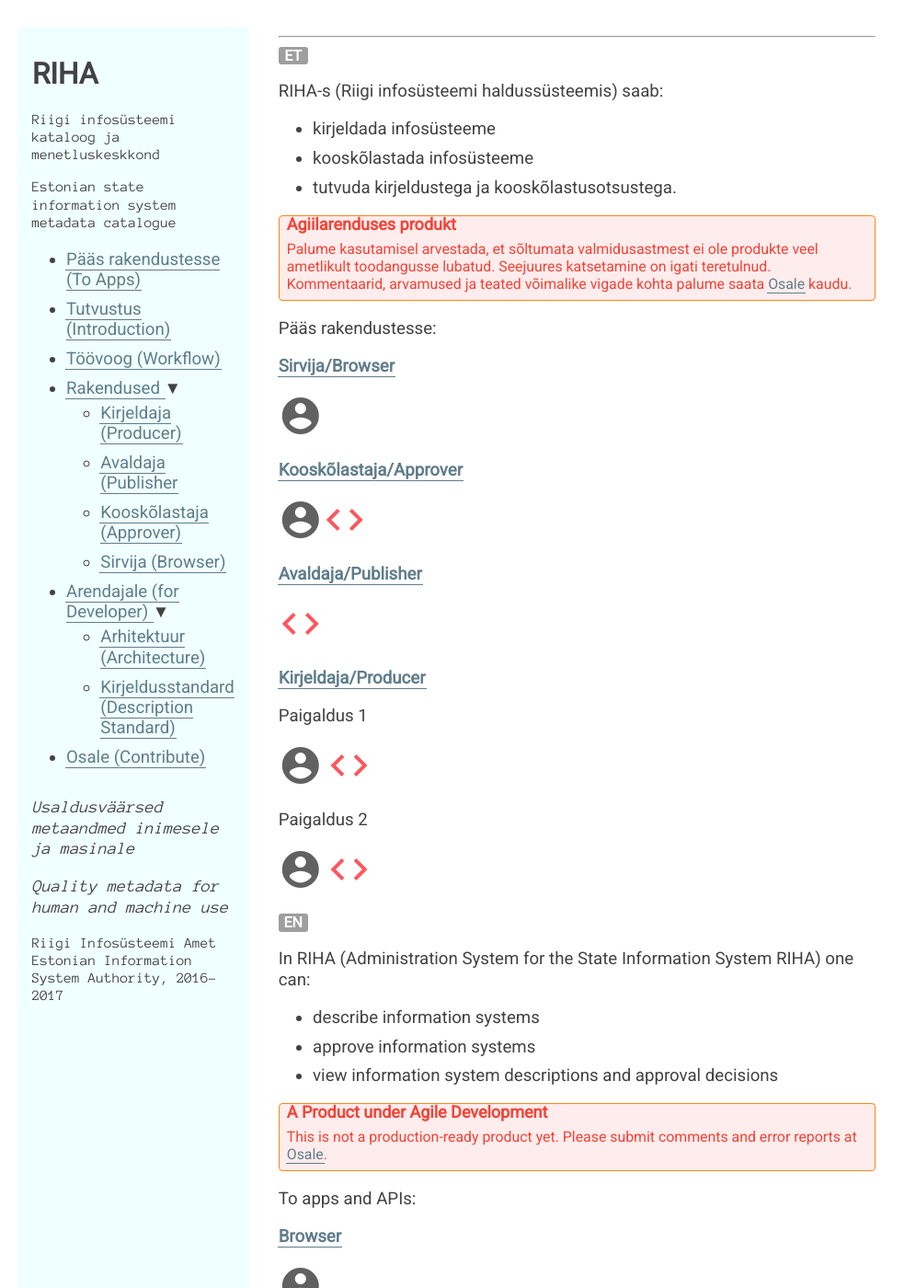
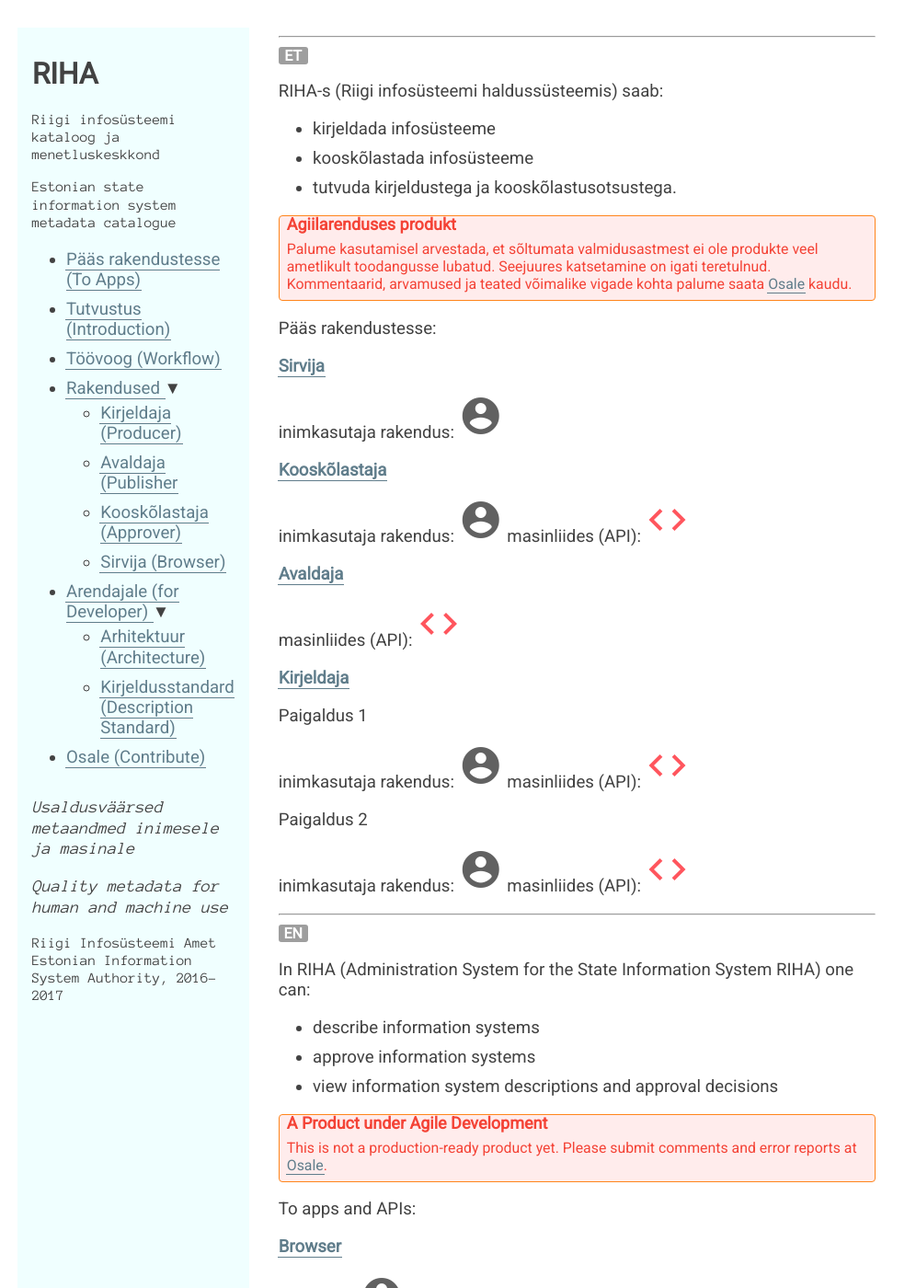
Before and after one commit to e-gov/RIHA-Index, a Jekyll site: the page built from index.md, in a window 1280 px wide and 1400 px high. Shown: the whole window at 92% size, without its empty margins (0-996 px from the left). Built offline with Jekyll 4.4.1, drawn with Linux system fonts in a browser that asks for light colours; some of the changed text lies outside the part shown.

Commit message:
Update index.md

```diff
--- a/index.md
+++ b/index.md
@@ -24,29 +24,32 @@ RIHA-s (Riigi infosüsteemi haldussüsteemis) saab:
 
 Pääs rakendustesse:
 
-## [Sirvija/Browser](Sirvija)
+## [Sirvija](Sirvija)
 
-<a href='http://ec2-35-160-53-79.us-west-2.compute.amazonaws.com:8082/' style='border-bottom: none !important;'><i class="material-icons ikoon" style='color: #616161; font-size: 48px;'>account_circle</i></a>
+inimkasutaja rakendus: <a href='http://ec2-35-160-53-79.us-west-2.compute.amazonaws.com:8082/' style='border-bottom: none !important;'><i class="material-icons ikoon" style='color: #616161; font-size: 48px;'>account_circle</i></a>
 
-## [Kooskõlastaja/Approver](Kooskolastaja)
+## [Kooskõlastaja](Kooskolastaja)
 
-<a href='http://ec2-35-160-53-79.us-west-2.compute.amazonaws.com:8080/' style='border-bottom: none !important;'><i class="material-icons ikoon" style='color: #616161; font-size: 48px;'>account_circle</i></a><a href='http://ec2-35-160-53-79.us-west-2.compute.amazonaws.com:8080/approvals' style='border-bottom: none !important;'><i class="material-icons ikoon" style='color: #FF555D; font-size: 48px;'>code</i></a>
+inimkasutaja rakendus: <a href='http://ec2-35-160-53-79.us-west-2.compute.amazonaws.com:8080/' style='border-bottom: none !important;'><i class="material-icons ikoon" style='color: #616161; font-size: 48px;'>account_circle</i></a>
+masinliides (API): <a href='http://ec2-35-160-53-79.us-west-2.compute.amazonaws.com:8080/approvals' style='border-bottom: none !important;'><i class="material-icons ikoon" style='color: #FF555D; font-size: 48px;'>code</i></a>
 
-## [Avaldaja/Publisher](Avaldaja)
+## [Avaldaja](Avaldaja)
 
-<a href='http://ec2-35-160-53-79.us-west-2.compute.amazonaws.com:8081/systems.json' style='border-bottom: none !important;'><i class="material-icons ikoon" style='color: #FF555D; font-size: 48px;'>code</i></a>
+masinliides (API): <a href='http://ec2-35-160-53-79.us-west-2.compute.amazonaws.com:8081/systems.json' style='border-bottom: none !important;'><i class="material-icons ikoon" style='color: #FF555D; font-size: 48px;'>code</i></a>
 
-## [Kirjeldaja/Producer](Kirjeldaja)
+## [Kirjeldaja](Kirjeldaja)
 
 Paigaldus 1
 
-<a href='http://ec2-35-160-53-79.us-west-2.compute.amazonaws.com:8083' style='border-bottom: none !important;'><i class="material-icons ikoon" style='color: #616161; font-size: 48px;'>account_circle</i></a>
-<a href='http://ec2-35-160-53-79.us-west-2.compute.amazonaws.com:8083/systems.json' style='border-bottom: none !important;'><i class="material-icons ikoon" style='color: #FF555D; font-size: 48px;'>code</i></a>
+inimkasutaja rakendus: <a href='http://ec2-35-160-53-79.us-west-2.compute.amazonaws.com:8083' style='border-bottom: none !important;'><i class="material-icons ikoon" style='color: #616161; font-size: 48px;'>account_circle</i></a>
+masinliides (API): <a href='http://ec2-35-160-53-79.us-west-2.compute.amazonaws.com:8083/systems.json' style='border-bottom: none !important;'><i class="material-icons ikoon" style='color: #FF555D; font-size: 48px;'>code</i></a>
 
 Paigaldus 2
 
-<a href='http://ec2-35-160-53-79.us-west-2.compute.amazonaws.com:8084' style='border-bottom: none !important;'><i class="material-icons ikoon" style='color: #616161; font-size: 48px;'>account_circle</i></a>
-<a href='http://ec2-35-160-53-79.us-west-2.compute.amazonaws.com:8084/systems.json' style='border-bottom: none !important;'><i class="material-icons ikoon" style='color: #FF555D; font-size: 48px;'>code</i></a>
+inimkasutaja rakendus: <a href='http://ec2-35-160-53-79.us-west-2.compute.amazonaws.com:8084' style='border-bottom: none !important;'><i class="material-icons ikoon" style='color: #616161; font-size: 48px;'>account_circle</i></a>
+masinliides (API): <a href='http://ec2-35-160-53-79.us-west-2.compute.amazonaws.com:8084/systems.json' style='border-bottom: none !important;'><i class="material-icons ikoon" style='color: #FF555D; font-size: 48px;'>code</i></a>
+
+---
 
 {% include EN.html %}
 
@@ -67,24 +70,25 @@ To apps and APIs:
 
 ## [Browser](Sirvija)
 
-<a href='http://ec2-35-160-53-79.us-west-2.compute.amazonaws.com:8082/' style='border-bottom: none !important;'><i class="material-icons ikoon" style='color: #616161; font-size: 48px;'>account_circle</i></a>
+human UI: <a href='http://ec2-35-160-53-79.us-west-2.compute.amazonaws.com:8082/' style='border-bottom: none !important;'><i class="material-icons ikoon" style='color: #616161; font-size: 48px;'>account_circle</i></a>
 
 ## [Approver](Kooskolastaja)
 
-<a href='http://ec2-35-160-53-79.us-west-2.compute.amazonaws.com:8080/' style='border-bottom: none !important;'><i class="material-icons ikoon" style='color: #616161; font-size: 48px;'>account_circle</i></a><a href='http://ec2-35-160-53-79.us-west-2.compute.amazonaws.com:8080/approvals' style='border-bottom: none !important;'><i class="material-icons ikoon" style='color: #FF555D; font-size: 48px;'>code</i></a>
+human UI: <a href='http://ec2-35-160-53-79.us-west-2.compute.amazonaws.com:8080/' style='border-bottom: none !important;'><i class="material-icons ikoon" style='color: #616161; font-size: 48px;'>account_circle</i></a>
+API: <a href='http://ec2-35-160-53-79.us-west-2.compute.amazonaws.com:8080/approvals' style='border-bottom: none !important;'><i class="material-icons ikoon" style='color: #FF555D; font-size: 48px;'>code</i></a>
 
 ## [Publisher](Avaldaja)
 
-<a href='http://ec2-35-160-53-79.us-west-2.compute.amazonaws.com:8081/systems.json' style='border-bottom: none !important;'><i class="material-icons ikoon" style='color: #FF555D; font-size: 48px;'>code</i></a>
+API: <a href='http://ec2-35-160-53-79.us-west-2.compute.amazonaws.com:8081/systems.json' style='border-bottom: none !important;'><i class="material-icons ikoon" style='color: #FF555D; font-size: 48px;'>code</i></a>
 
 ## [Producer](Kirjeldaja)
 
 Instance 1
 
-<a href='http://ec2-35-160-53-79.us-west-2.compute.amazonaws.com:8083' style='border-bottom: none !important;'><i class="material-icons ikoon" style='color: #616161; font-size: 48px;'>account_circle</i></a>
-<a href='http://ec2-35-160-53-79.us-west-2.compute.amazonaws.com:8083/systems.json' style='border-bottom: none !important;'><i class="material-icons ikoon" style='color: #FF555D; font-size: 48px;'>code</i></a>
+human UI: <a href='http://ec2-35-160-53-79.us-west-2.compute.amazonaws.com:8083' style='border-bottom: none !important;'><i class="material-icons ikoon" style='color: #616161; font-size: 48px;'>account_circle</i></a>
+API: <a href='http://ec2-35-160-53-79.us-west-2.compute.amazonaws.com:8083/systems.json' style='border-bottom: none !important;'><i class="material-icons ikoon" style='color: #FF555D; font-size: 48px;'>code</i></a>
 
 Instance 2
 
-<a href='http://ec2-35-160-53-79.us-west-2.compute.amazonaws.com:8084' style='border-bottom: none !important;'><i class="material-icons ikoon" style='color: #616161; font-size: 48px;'>account_circle</i></a>
-<a href='http://ec2-35-160-53-79.us-west-2.compute.amazonaws.com:8084/systems.json' style='border-bottom: none !important;'><i class="material-icons ikoon" style='color: #FF555D; font-size: 48px;'>code</i></a>
+human UI: <a href='http://ec2-35-160-53-79.us-west-2.compute.amazonaws.com:8084' style='border-bottom: none !important;'><i class="material-icons ikoon" style='color: #616161; font-size: 48px;'>account_circle</i></a>
+API: <a href='http://ec2-35-160-53-79.us-west-2.compute.amazonaws.com:8084/systems.json' style='border-bottom: none !important;'><i class="material-icons ikoon" style='color: #FF555D; font-size: 48px;'>code</i></a>
```
